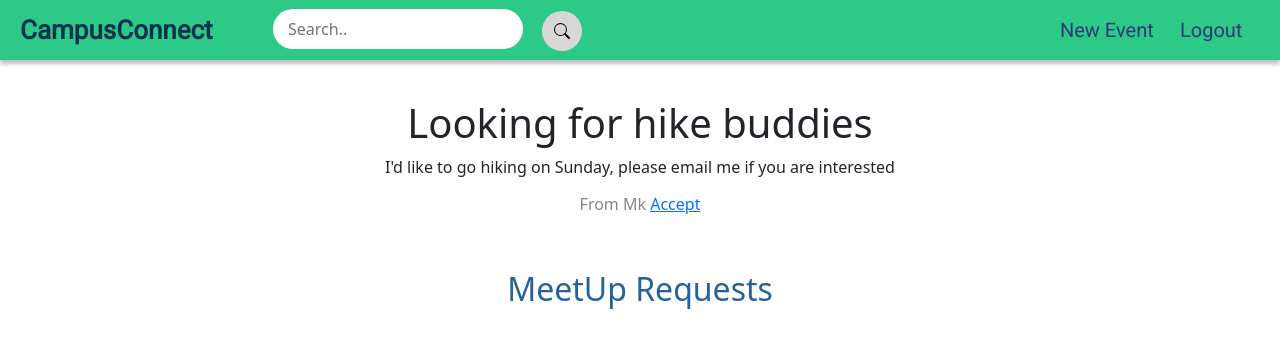
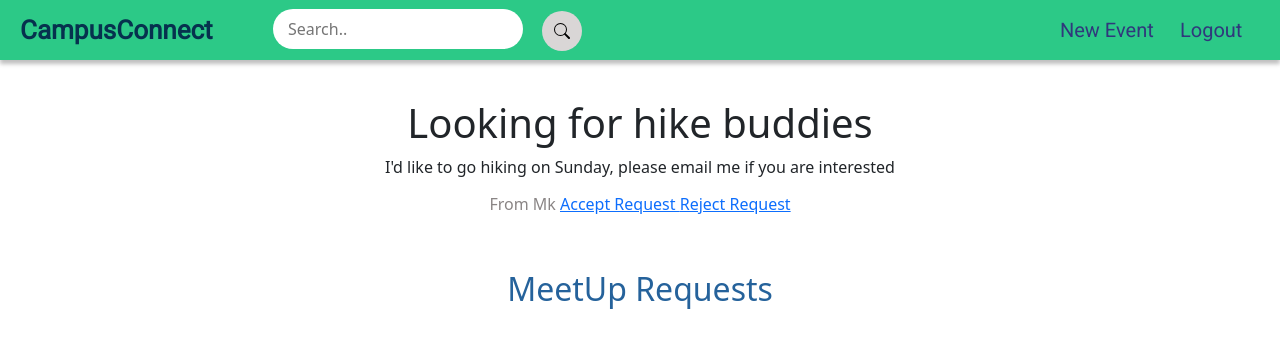
Before and after one commit to MukundiCode/campusconnect, a Django app: page /viewRequest/8 in a window 1280 px wide. Shown: the top 348 px of the page. Run offline with Django 3.2, Linux system fonts and the light colour scheme; a user stored in the database is signed in; data comes from the database, SQL or seed files in the repository; both versions use the stored data as it was after the commit.

Commit message:
Can now reject a request to meet

```diff
--- a/src/campusconnect/meet/templates/viewRequest.html
+++ b/src/campusconnect/meet/templates/viewRequest.html
@@ -12,7 +12,8 @@
 <p >{{req.meetup.description}}</p>
 
 <h6 style='color: rgb(138, 133, 133);'>From {{req.requestee.username}} </h>
-<a href= {% url 'acceptRequest' requestID=req.id %}> Accept </a>
+<a href= {% url 'acceptRequest' requestID=req.id %}> Accept Request </a>
+<a href= {% url 'denyRequest' requestID=req.id %}> Reject Request  </a>
 </div>
 <br></br>
  <h2 align='center' style='color: rgb(37, 98, 155);'>MeetUp Requests</h2>
--- a/src/campusconnect/meet/urls.py
+++ b/src/campusconnect/meet/urls.py
@@ -10,4 +10,5 @@ urlpatterns = [
     path('createRequest', views.createRequest,name='createRequest'),
     path('viewRequest/<requestID>',views.viewRequest,name='viewRequest'),
     path('acceptRequest/<requestID>',views.acceptRequest,name='acceptRequest'),
+    path('denyRequest/<requestID>',views.denyRequest,name='denyRequest'),
 ]
--- a/src/campusconnect/meet/views.py
+++ b/src/campusconnect/meet/views.py
@@ -105,6 +105,11 @@ def acceptRequest(request,requestID):
     meet_user_obj.save()
     return redirect('index')
 
+def denyRequest(request,requestID):
+    req = Requests.objects.get(id = requestID)
+    req.delete()
+    return redirect('index')
+
 
 
 #the matcher method takes in a user and searches through all the other users
```
Also changed, not shown: src/campusconnect/db.sqlite3.
